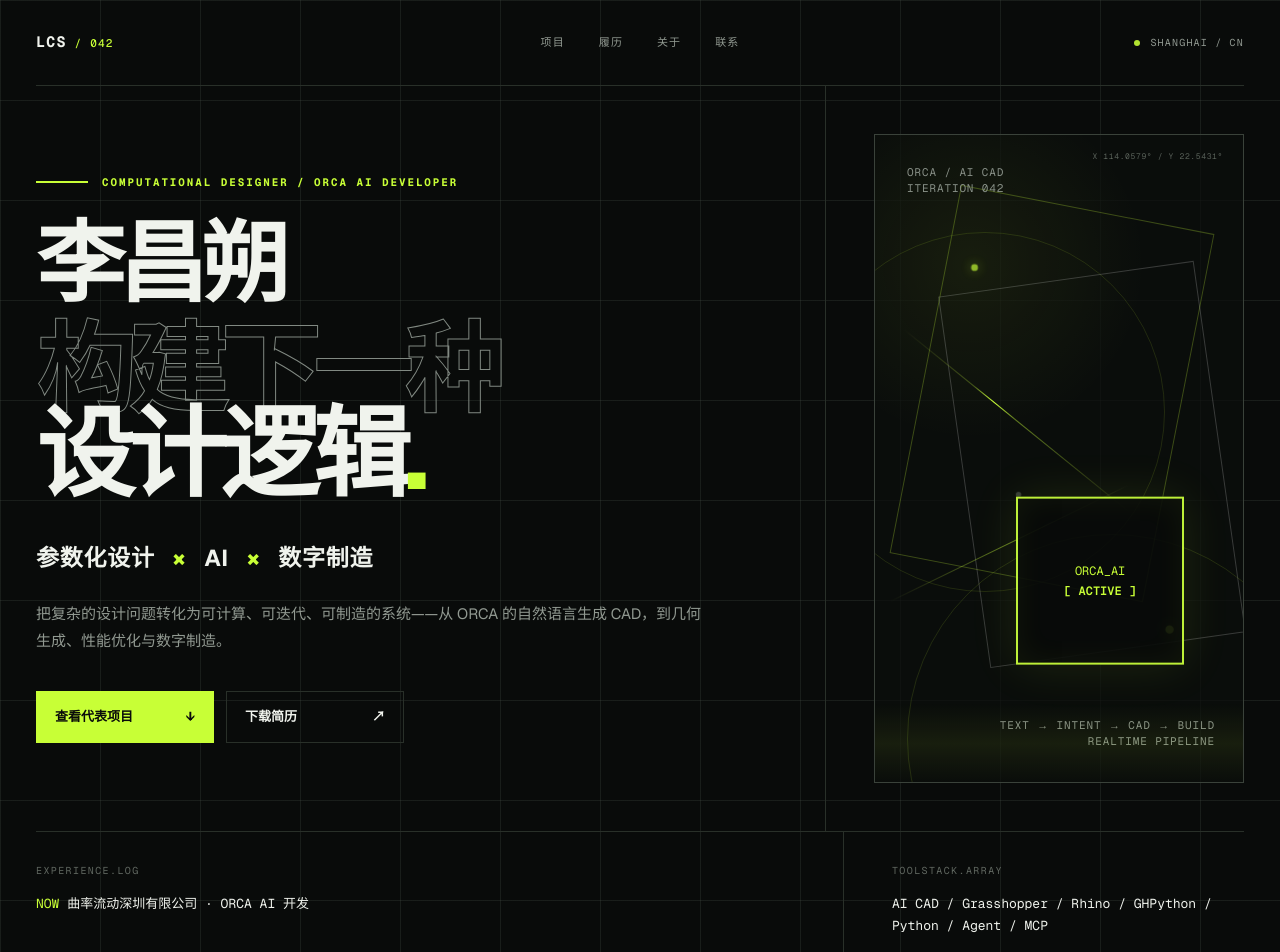
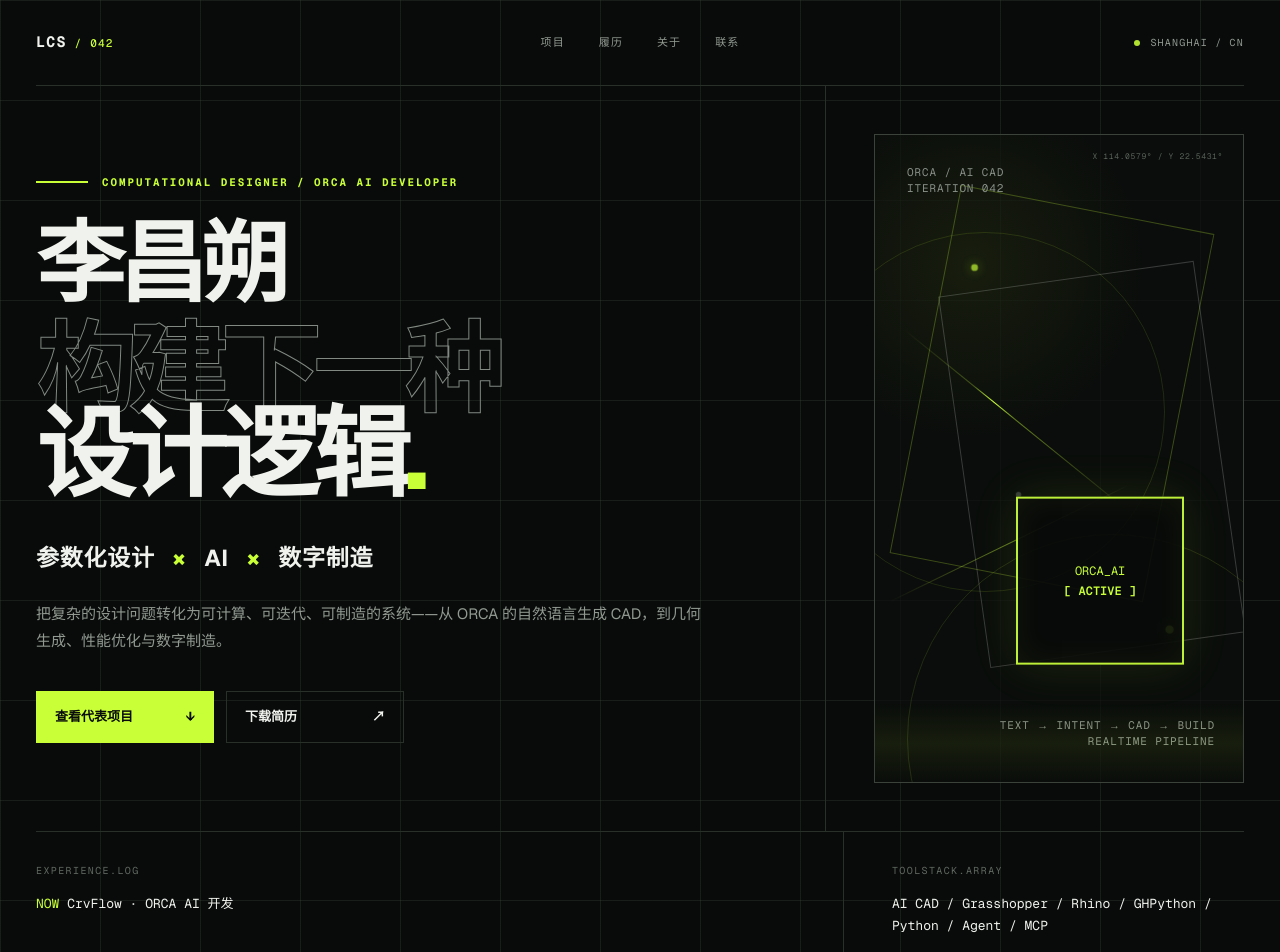
Before and after one commit to samlichshuo-png/samlichshuo-png.github.io, a Next.js app: page / in a window 1280 px wide. Shown: the top 952 px of the page. Built offline with nearby package versions, Linux system fonts and the light colour scheme.

Commit message:
Rename current company to CrvFlow

```diff
--- a/app/page.tsx
+++ b/app/page.tsx
@@ -42,7 +42,7 @@ const projects = [
 const experiences = [
   {
     period: "2026.05—至今",
-    company: "曲率流动深圳有限公司",
+    company: "CrvFlow",
     role: "ORCA AI 开发",
     detail: "参与 ORCA AI 的产品开发与功能迭代，围绕自然语言到精确、可编辑、可制造 3D CAD 的工作流持续落地。",
     current: true,
@@ -155,7 +155,7 @@ export default function Home() {
           <div className="hero-data">
             <div>
               <span className="data-label">EXPERIENCE.LOG</span>
-              <p><em>NOW</em> 曲率流动深圳有限公司 · ORCA AI 开发</p>
+              <p><em>NOW</em> CrvFlow · ORCA AI 开发</p>
             </div>
             <div>
               <span className="data-label">TOOLSTACK.ARRAY</span>
```
